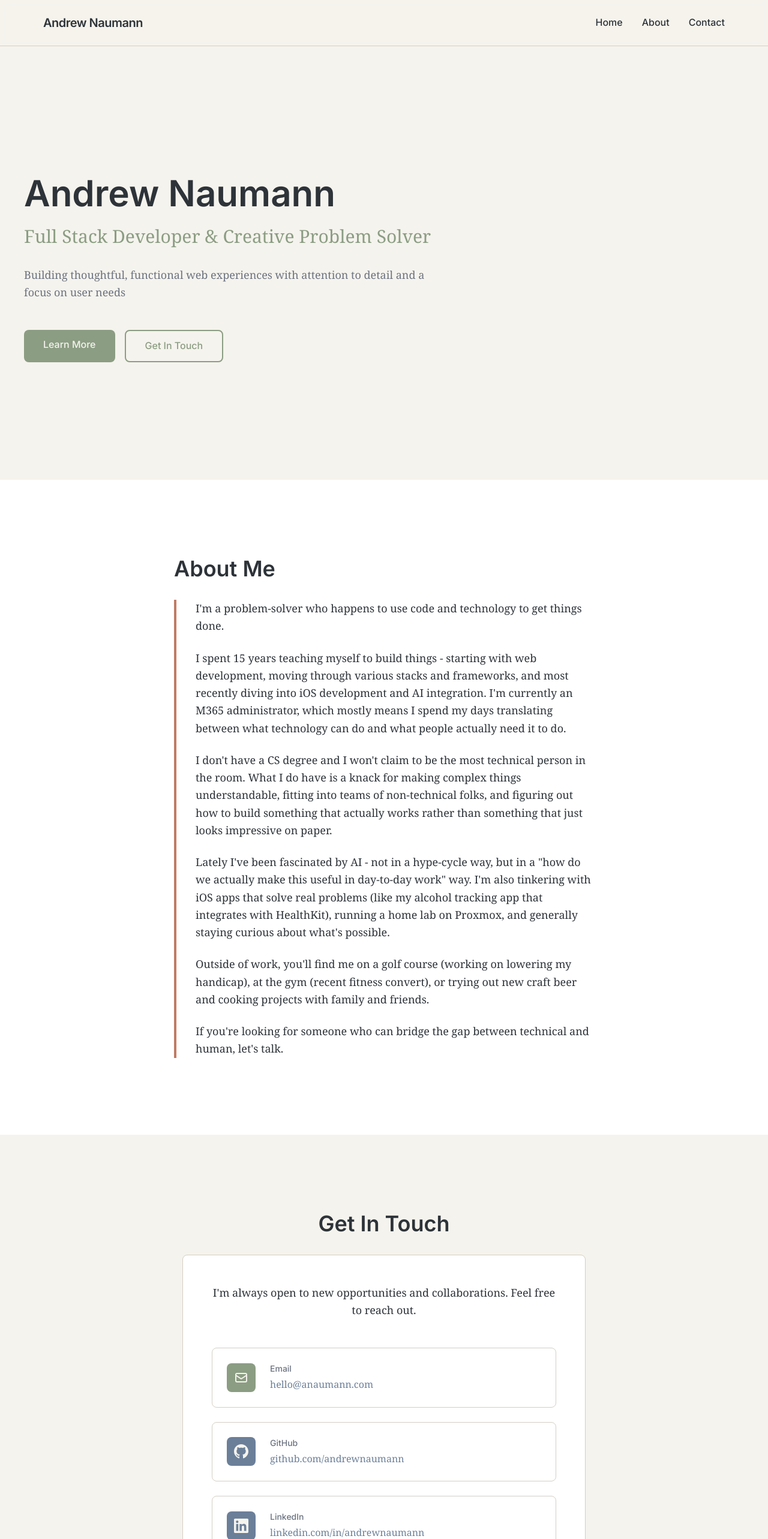
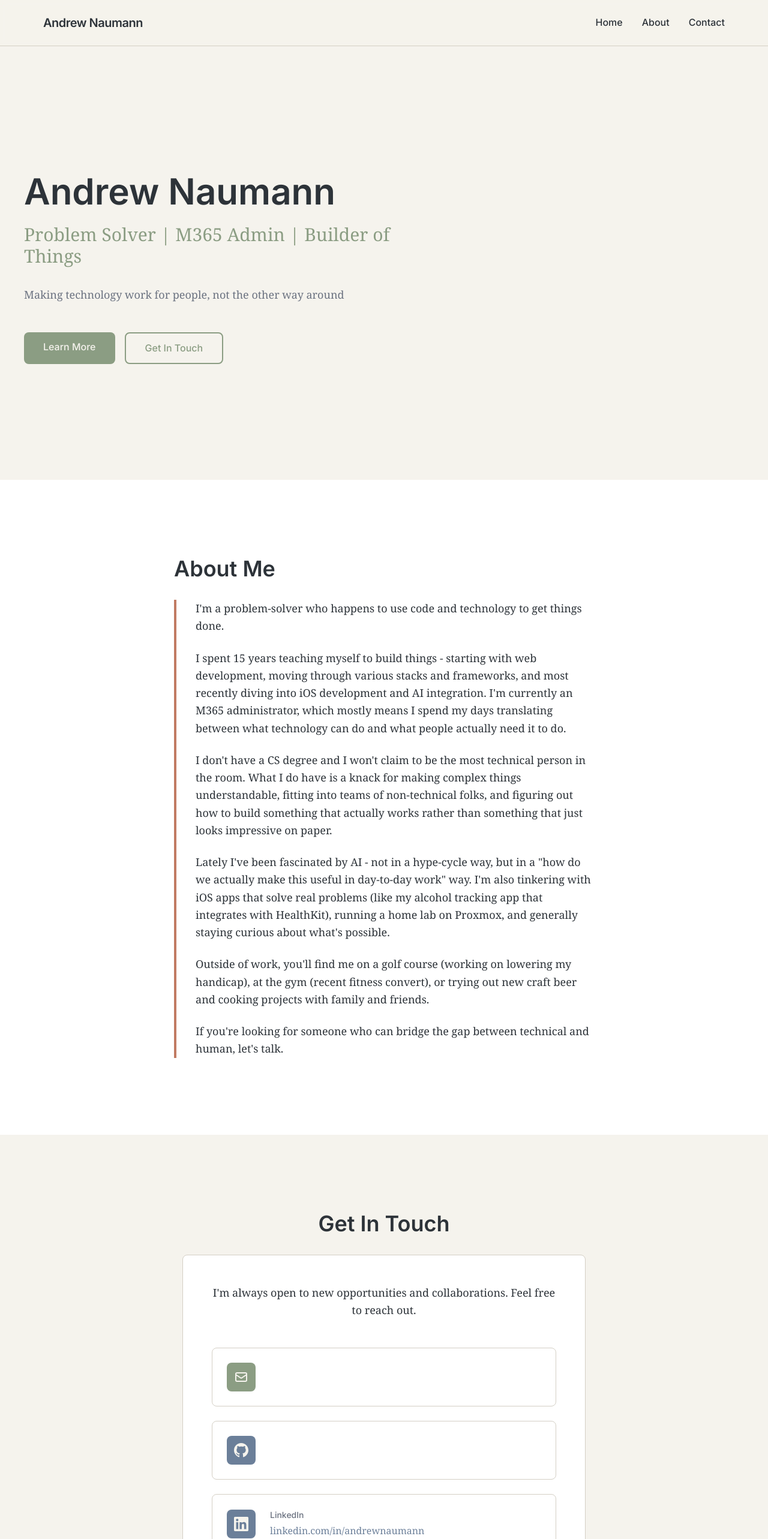
Before and after one commit to andrewnaumann/andrewnaumann.github.io, a React (Vite) app: page / in a window 1280 px wide. Shown: the top 2566 px of the page at 60% size. Built offline with nearby package versions, Linux system fonts and the light colour scheme.

Commit message:
update hero section

```diff
--- a/src/App.jsx
+++ b/src/App.jsx
@@ -37,10 +37,10 @@ function App() {
               Andrew Naumann
             </h1>
             <p className="text-2xl md:text-3xl font-body text-sage mb-8 leading-relaxed">
-              Full Stack Developer & Creative Problem Solver
+            Problem Solver | M365 Admin | Builder of Things
             </p>
             <p className="text-lg font-body text-medium-gray mb-12 leading-relaxed">
-              Building thoughtful, functional web experiences with attention to detail and a focus on user needs
+            Making technology work for people, not the other way around
             </p>
             <div className="flex flex-col sm:flex-row gap-4">
               <a
@@ -103,24 +103,12 @@ function App() {
                     <path strokeLinecap="round" strokeLinejoin="round" strokeWidth={2} d="M3 8l7.89 5.26a2 2 0 002.22 0L21 8M5 19h14a2 2 0 002-2V7a2 2 0 00-2-2H5a2 2 0 00-2 2v10a2 2 0 002 2z" />
                   </svg>
                 </div>
-                <div>
-                  <p className="text-sm font-heading font-medium text-medium-gray mb-1">Email</p>
-                  <a href="mailto:hello@anaumann.com" className="font-body text-slate hover:text-sage transition-colors duration-300">
-                    hello@anaumann.com
-                  </a>
-                </div>
               </div>
               <div className="flex items-center gap-6 p-6 border border-warm-gray rounded-md hover:border-terracotta transition-colors duration-300">
                 <div className="w-12 h-12 bg-slate rounded-md flex items-center justify-center flex-shrink-0">
                   <svg className="w-6 h-6 text-cream" fill="currentColor" viewBox="0 0 24 24">
                     <path d="M12 0c-6.626 0-12 5.373-12 12 0 5.302 3.438 9.8 8.207 11.387.599.111.793-.261.793-.577v-2.234c-3.338.726-4.033-1.416-4.033-1.416-.546-1.387-1.333-1.756-1.333-1.756-1.089-.745.083-.729.083-.729 1.205.084 1.839 1.237 1.839 1.237 1.07 1.834 2.807 1.304 3.492.997.107-.775.418-1.305.762-1.604-2.665-.305-5.467-1.334-5.467-5.931 0-1.311.469-2.381 1.236-3.221-.124-.303-.535-1.524.117-3.176 0 0 1.008-.322 3.301 1.23.957-.266 1.983-.399 3.003-.404 1.02.005 2.047.138 3.006.404 2.291-1.552 3.297-1.23 3.297-1.23.653 1.653.242 2.874.118 3.176.77.84 1.235 1.911 1.235 3.221 0 4.609-2.807 5.624-5.479 5.921.43.372.823 1.102.823 2.222v3.293c0 .319.192.694.801.576 4.765-1.589 8.199-6.086 8.199-11.386 0-6.627-5.373-12-12-12z"/>
                   </svg>
-                </div>
-                <div>
-                  <p className="text-sm font-heading font-medium text-medium-gray mb-1">GitHub</p>
-                  <a href="https://github.com/andrewnaumann" className="font-body text-slate hover:text-sage transition-colors duration-300" target="_blank" rel="noopener noreferrer">
-                    github.com/andrewnaumann
-                  </a>
                 </div>
               </div>
               <div className="flex items-center gap-6 p-6 border border-warm-gray rounded-md hover:border-terracotta transition-colors duration-300">
```
